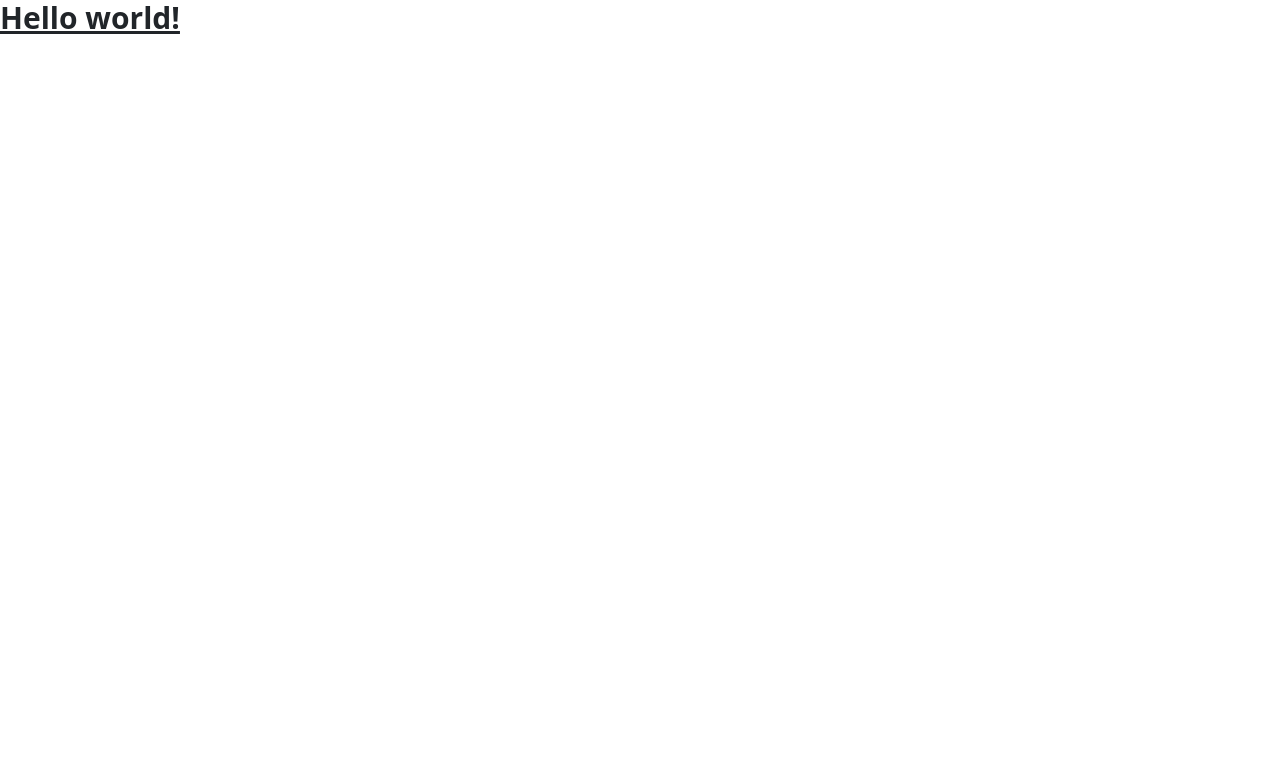
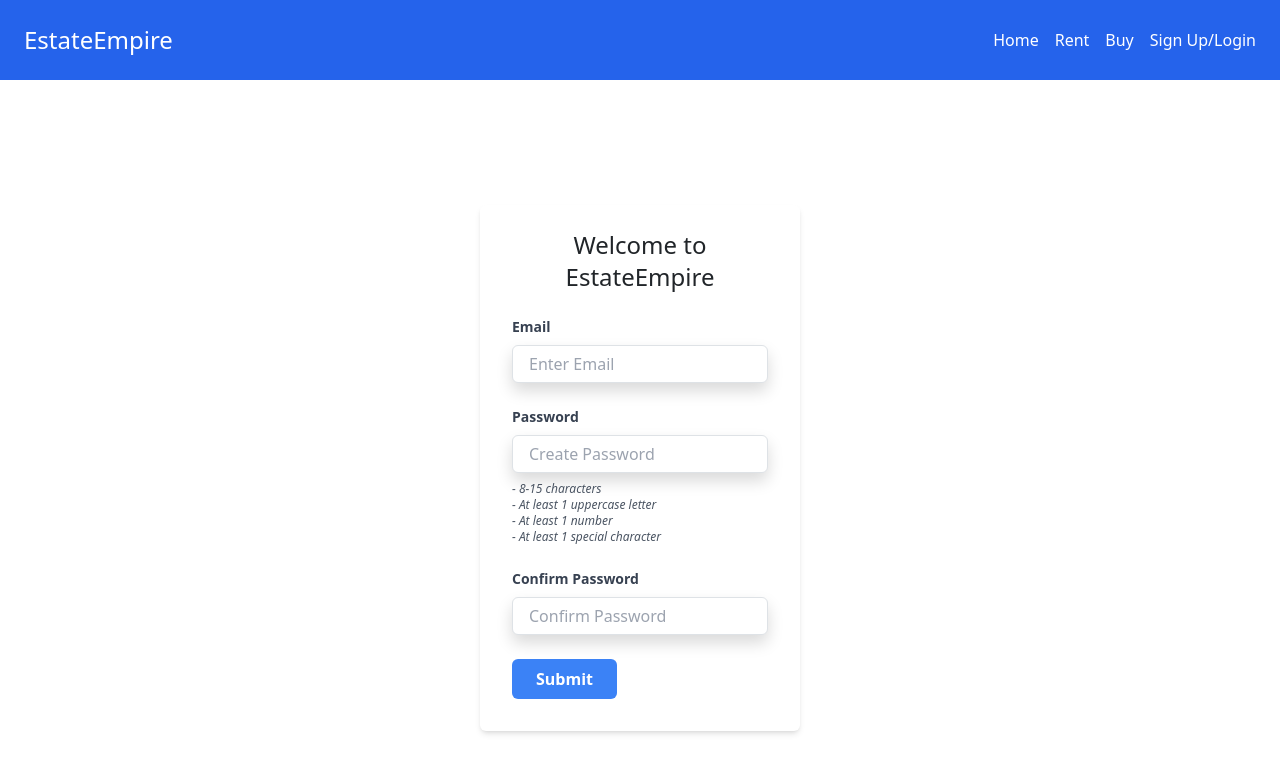
Before and after one commit to Eman-01/EstateEmpire-frontend, a React (Vite) app: page /signup in a window 1280 px wide. Shown: the top 772 px of the page. Built offline with nearby package versions, Linux system fonts and the light colour scheme.

Commit message:
debugging

```diff
--- a/package.json
+++ b/package.json
@@ -12,7 +12,8 @@
   "dependencies": {
     "bootstrap": "^5.3.3",
     "react": "^18.3.1",
-    "react-dom": "^18.3.1"
+    "react-dom": "^18.3.1",
+    "react-router-dom": "^6.26.0"
   },
   "devDependencies": {
     "@types/react": "^18.3.3",
--- a/src/App.jsx
+++ b/src/App.jsx
@@ -1,15 +1,35 @@
+import React, { useState } from 'react';
+import { BrowserRouter as Router, Route, Routes } from 'react-router-dom';
+import Navbar from './components/Navbar';
+import Login from './pages/Login';
+import Signup from './pages/Signup';
 
+const App = () => {
+  const [isLoggedIn, setIsLoggedIn] = useState(false);
+  const [email, setEmail] = useState('');
 
-import './App.css'
+  const handleLogin = (email) => {
+    setIsLoggedIn(true);
+    setEmail(email);
+  };
 
-function App() {
+  const handleLogout = () => {
+    setIsLoggedIn(false);
+    setEmail('');
+  };
+
   return (
-    <>
-     <h1 className="text-3xl font-bold underline">
-      Hello world!
-    </h1>
-    </>
-  )
-}
+    <Router>
+      <div>
+        <Navbar isLoggedIn={isLoggedIn} email={email} onLogout={handleLogout} />
+        <Routes>
+          <Route path="/login" element={<Login onLogin={handleLogin} />} />
+          <Route path="/signup" element={<Signup onSignup={handleLogin} />} />
 
-export default App
+        </Routes>
+      </div>
+    </Router>
+  );
+};
+
+export default App;
--- /dev/null
+++ b/src/components/Navbar.jsx
@@ -0,0 +1,28 @@
+import React from 'react';
+
+const Navbar = ({ isLoggedIn, email, onLogout }) => {
+  return (
+    <nav className="bg-blue-600 p-4 flex justify-between items-center">
+      <div className="text-white text-2xl">EstateEmpire</div>
+      <div className="space-x-4">
+        <a href="/" className="text-white">Home</a>
+        <a href="/rent" className="text-white">Rent</a>
+        <a href="/buy" className="text-white">Buy</a>
+        {isLoggedIn ? (
+          <div className="relative">
+            <button className="text-white">{email}</button>
+            <div className="absolute right-0 mt-2 w-48 bg-white border rounded shadow-md">
+              <button onClick={onLogout} className="block w-full text-left px-4 py-2 text-gray-800 hover:bg-gray-200">Log out</button>
+            </div>
+          </div>
+        ) : (
+          <>
+            <a href="/login" className="text-white">Sign Up/Login</a>
+          </>
+        )}
+      </div>
+    </nav>
+  );
+};
+
+export default Navbar;
--- /dev/null
+++ b/src/pages/Login.jsx
@@ -0,0 +1,54 @@
+import React, { useState } from 'react';
+
+const Login = () => {
+  const [email, setEmail] = useState('');
+  const [password, setPassword] = useState('');
+
+  const handleSubmit = (e) => {
+    e.preventDefault();
+
+  };
+
+  return (
+    <div className="flex justify-center items-center h-screen">
+      <div className="w-full max-w-xs">
+        <form onSubmit={handleSubmit} className="bg-white shadow-md rounded px-8 pt-6 pb-8 mb-4">
+          <h2 className="mb-4 text-center text-2xl">Welcome to EstateEmpire</h2>
+          <div className="mb-4">
+            <label className="block text-gray-700 text-sm font-bold mb-2">Email</label>
+            <input
+              type="email"
+              value={email}
+              onChange={(e) => setEmail(e.target.value)}
+              className="shadow appearance-none border rounded w-full py-2 px-3 text-gray-700 leading-tight focus:outline-none focus:shadow-outline"
+              placeholder="Enter Email"
+            />
+          </div>
+          <div className="mb-4">
+            <label className="block text-gray-700 text-sm font-bold mb-2">Password</label>
+            <input
+              type="password"
+              value={password}
+              onChange={(e) => setPassword(e.target.value)}
+              className="shadow appearance-none border rounded w-full py-2 px-3 text-gray-700 leading-tight focus:outline-none focus:shadow-outline"
+              placeholder="Enter Password"
+            />
+          </div>
+          <div className="mb-4">
+            <label className="block text-gray-700 text-sm font-bold mb-2">
+              <input type="checkbox" className="mr-2 leading-tight" />
+              <span className="text-sm">I am a landlord or industry professional</span>
+            </label>
+          </div>
+          <div className="flex items-center justify-between">
+            <button type="submit" className="bg-blue-500 hover:bg-blue-700 text-white font-bold py-2 px-4 rounded focus:outline-none focus:shadow-outline">
+              Submit
+            </button>
+          </div>
+        </form>
+      </div>
+    </div>
+  );
+};
+
+export default Login;
--- /dev/null
+++ b/src/pages/Signup.jsx
@@ -0,0 +1,65 @@
+import React, { useState } from 'react';
+
+const Signup = () => {
+  const [email, setEmail] = useState('');
+  const [password, setPassword] = useState('');
+  const [confirmPassword, setConfirmPassword] = useState('');
+
+  const handleSubmit = (e) => {
+    e.preventDefault();
+
+  };
+
+  return (
+    <div className="flex justify-center items-center h-screen">
+      <div className="w-full max-w-xs">
+        <form onSubmit={handleSubmit} className="bg-white shadow-md rounded px-8 pt-6 pb-8 mb-4">
+          <h2 className="mb-4 text-center text-2xl">Welcome to EstateEmpire</h2>
+          <div className="mb-4">
+            <label className="block text-gray-700 text-sm font-bold mb-2">Email</label>
+            <input
+              type="email"
+              value={email}
+              onChange={(e) => setEmail(e.target.value)}
+              className="shadow appearance-none border rounded w-full py-2 px-3 text-gray-700 leading-tight focus:outline-none focus:shadow-outline"
+              placeholder="Enter Email"
+            />
+          </div>
+          <div className="mb-4">
+            <label className="block text-gray-700 text-sm font-bold mb-2">Password</label>
+            <input
+              type="password"
+              value={password}
+              onChange={(e) => setPassword(e.target.value)}
+              className="shadow appearance-none border rounded w-full py-2 px-3 text-gray-700 leading-tight focus:outline-none focus:shadow-outline"
+              placeholder="Create Password"
+            />
+            <p className="text-gray-600 text-xs italic mt-2">
+              - 8-15 characters<br/>
+              - At least 1 uppercase letter<br/>
+              - At least 1 number<br/>
+              - At least 1 special character
+            </p>
+          </div>
+          <div className="mb-4">
+            <label className="block text-gray-700 text-sm font-bold mb-2">Confirm Password</label>
+            <input
+              type="password"
+              value={confirmPassword}
+              onChange={(e) => setConfirmPassword(e.target.value)}
+              className="shadow appearance-none border rounded w-full py-2 px-3 text-gray-700 leading-tight focus:outline-none focus:shadow-outline"
+              placeholder="Confirm Password"
+            />
+          </div>
+          <div className="flex items-center justify-between">
+            <button type="submit" className="bg-blue-500 hover:bg-blue-700 text-white font-bold py-2 px-4 rounded focus:outline-none focus:shadow-outline">
+              Submit
+            </button>
+          </div>
+        </form>
+      </div>
+    </div>
+  );
+};
+
+export default Signup;
```
Also changed, not shown: index.html (line endings or trailing spaces), 1 other file (tests, documents, lock files or other folders).
